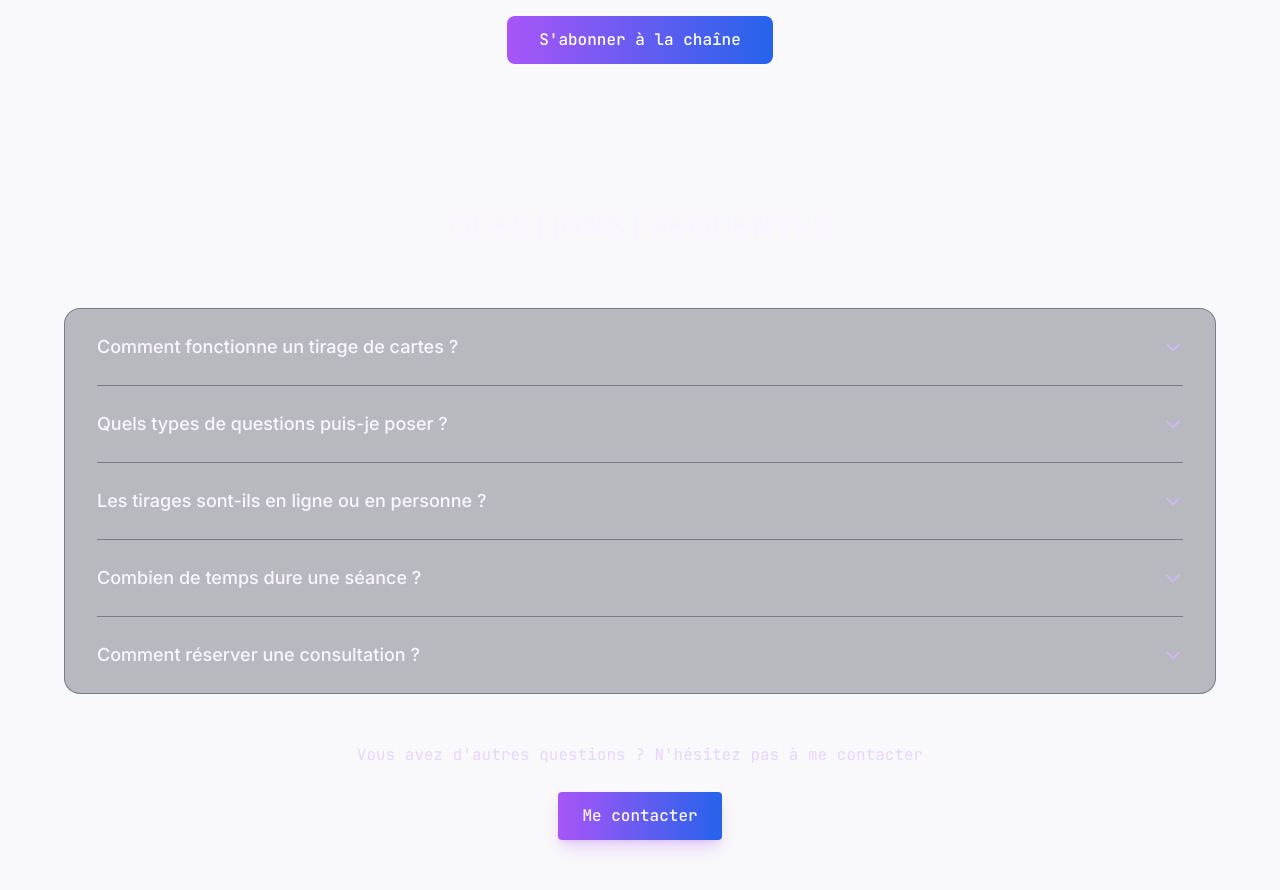
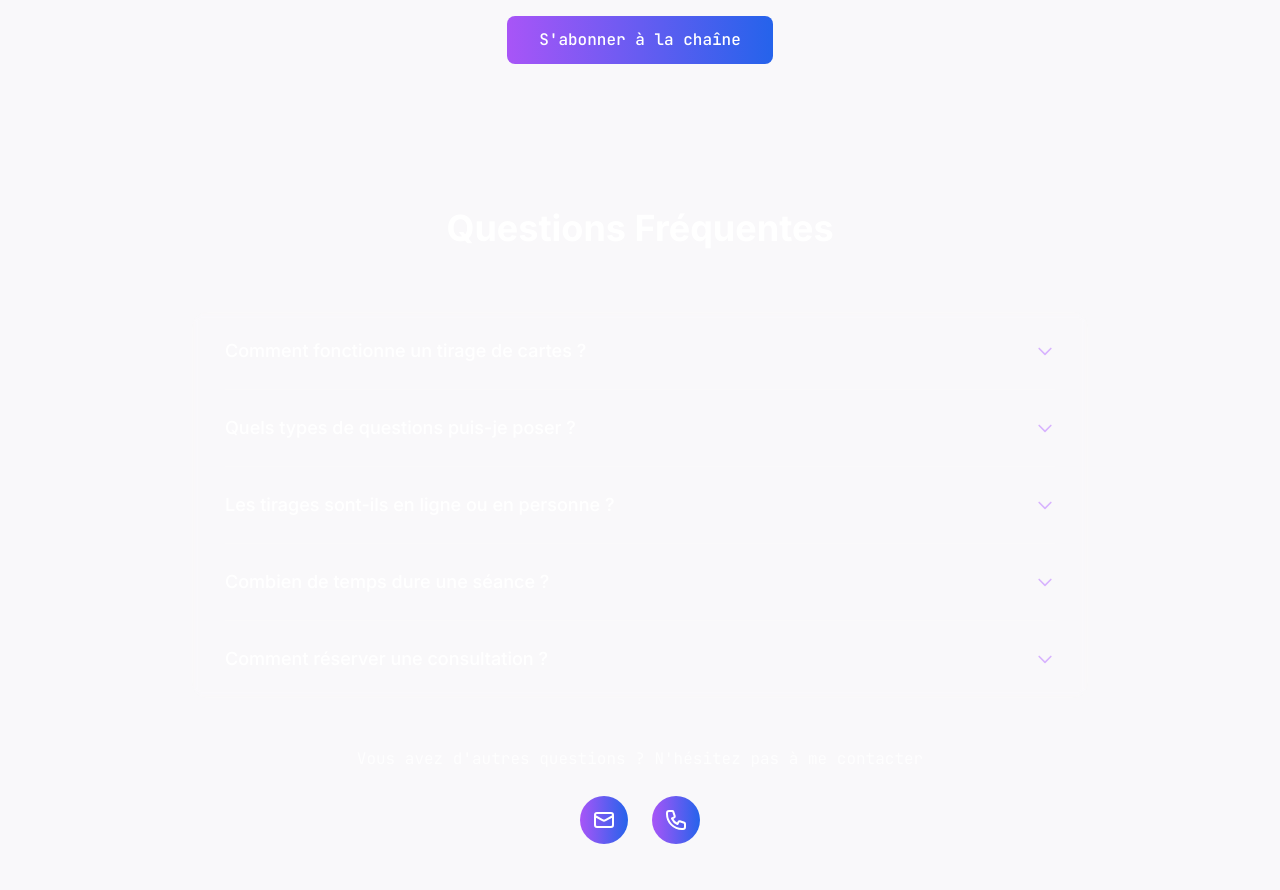
Before and after one commit to PierreMaze/la-voix-intime, a React (Vite) app: page / in a window 1280 px wide. Shown: the part 3580-4470 px from the top of the page. Built offline with nearby package versions, Linux system fonts and the light colour scheme.

Commit message:
Refonte du composant FAQ : mise à jour des styles CSS pour améliorer l'esthétique et la réactivité, ajout d'icônes de contact et ajustement de la structure pour une meilleure lisibilité.

```diff
--- a/src/components/features/common/Faq.jsx
+++ b/src/components/features/common/Faq.jsx
@@ -4,12 +4,12 @@ import { FadeIn } from "../../ui/FadeIn";
 // Composant FAQItem réutilisable
 const FAQItem = ({ question, answer, isOpen, onToggle }) => {
   return (
-    <div className="border-b border-slate-700/50 last:border-b-0">
+    <div className="border-b group border-white/10 last:border-b-0">
       <button
         onClick={onToggle}
-        className="flex items-center justify-between py-6 w-full text-left transition-colors duration-300 hover:text-purple-300 focus:outline-none focus:text-purple-300"
+        className="flex items-center justify-between py-6 w-full text-left transition-all duration-300 hover:text-purple-300 focus:outline-none"
         aria-expanded={isOpen}>
-        <h3 className="pr-4 text-base font-medium text-purple-50 lg:text-lg">
+        <h3 className="pr-4 text-lg font-medium text-white group-hover:text-purple-200 group-focus:text-purple-200">
           {question}
         </h3>
         <div className="flex-shrink-0">
@@ -36,9 +36,7 @@ const FAQItem = ({ question, answer, isOpen, onToggle }) => {
           isOpen ? "max-h-96 opacity-100" : "max-h-0 opacity-0"
         }`}>
         <div className="pr-4 pb-6">
-          <p className="text-xs leading-relaxed lg:text-base text-purple-200">
-            {answer}
-          </p>
+          <p className="text-base leading-relaxed text-white/90">{answer}</p>
         </div>
       </div>
     </div>
@@ -81,17 +79,19 @@ const Faq = () => {
   };
 
   return (
-    <section className="px-4 py-16 mx-auto w-full">
+    <section className="relative px-4 py-16">
+      <div className="mx-auto max-w-4xl">
         <FadeIn>
           <div className="text-center mb-16">
-          <h2 className="text-3xl font-bold uppercase text-purple-50 mb-4">
+            <h2 className="text-4xl font-bold text-white mb-4">
               Questions Fréquentes
             </h2>
+            <div className="w-16 h-0.mx-auto 5 bg-purple-400"></div>
           </div>
         </FadeIn>
 
         <FadeIn>
-        <div className="px-8 border rounded-2xl bg-slate-800/30 backdrop-blur-sm border-slate-700/50">
+          <div className="px-8 border rounded-2xl bg-white/5 backdrop-blur-sm border-white/10">
             {faqData.map((item, index) => (
               <FAQItem
                 key={index}
@@ -104,14 +104,55 @@ const Faq = () => {
           </div>
         </FadeIn>
 
-      <FadeIn className="text-center mt-12">
-        <p className="text-purple-200 mb-6">
+        <FadeIn>
+          <div className="text-center mt-12">
+            <p className="text-white/80 mb-6">
               Vous avez d'autres questions ? N'hésitez pas à me contacter
             </p>
-        <button className="inline-flex items-center justify-center px-6 py-3 text-base font-medium rounded shadow-lg transition-all duration-300 text-purple-50 focus:outline-none bg-gradient-to-r from-purple-500 to-blue-600 shadow-purple-500/25 hover:shadow-purple-500/40 hover:scale-105">
-          Me contacter
-        </button>
+            <div className="flex justify-center space-x-6">
+              {/* Icône Mail */}
+              <a
+                href="mailto:votre-email@example.com"
+                className="flex items-center justify-center w-12 h-12 rounded-full bg-gradient-to-r from-purple-500 to-blue-600 hover:from-purple-600 hover:to-blue-700 transition-all duration-300 transform hover:scale-105"
+                title="Envoyer un email">
+                <svg
+                  className="w-6 h-6 text-white"
+                  fill="none"
+                  stroke="currentColor"
+                  viewBox="0 0 24 24"
+                  xmlns="http://www.w3.org/2000/svg">
+                  <path
+                    strokeLinecap="round"
+                    strokeLinejoin="round"
+                    strokeWidth={2}
+                    d="M3 8l7.89 4.26a2 2 0 002.22 0L21 8M5 19h14a2 2 0 002-2V7a2 2 0 00-2-2H5a2 2 0 00-2 2v10a2 2 0 002 2z"
+                  />
+                </svg>
+              </a>
+
+              {/* Icône Téléphone */}
+              <a
+                href="tel:+33123456789"
+                className="flex items-center justify-center w-12 h-12 rounded-full bg-gradient-to-r from-purple-500 to-blue-600 hover:from-purple-600 hover:to-blue-700 transition-all duration-300 transform hover:scale-105"
+                title="Appeler">
+                <svg
+                  className="w-6 h-6 text-white"
+                  fill="none"
+                  stroke="currentColor"
+                  viewBox="0 0 24 24"
+                  xmlns="http://www.w3.org/2000/svg">
+                  <path
+                    strokeLinecap="round"
+                    strokeLinejoin="round"
+                    strokeWidth={2}
+                    d="M3 5a2 2 0 012-2h3.28a1 1 0 01.948.684l1.498 4.493a1 1 0 01-.502 1.21l-2.257 1.13a11.042 11.042 0 005.516 5.516l1.13-2.257a1 1 0 011.21-.502l4.493 1.498a1 1 0 01.684.949V19a2 2 0 01-2 2h-1C9.716 21 3 14.284 3 6V5z"
+                  />
+                </svg>
+              </a>
+            </div>
+          </div>
         </FadeIn>
+      </div>
     </section>
   );
 };
```
Lines whose indentation alone changed are shown as unchanged.
